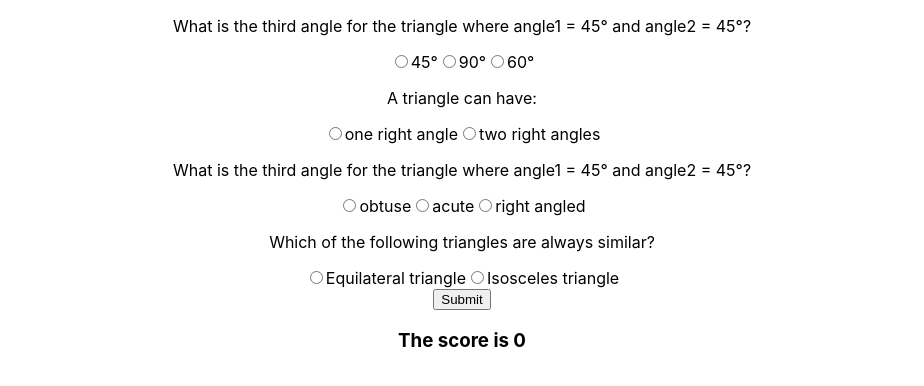
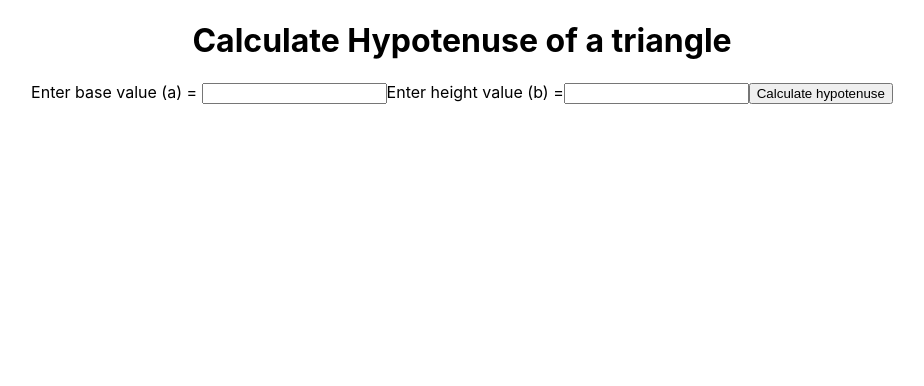
Before and after one commit to ankit1595/fun-with-triangle, a React (Create React App) app: page / in a window 1280 px wide. Shown: the top 386 px of the page, without its empty margins (178-1102 px from the left). Built offline with nearby package versions, Linux system fonts and the light colour scheme.

Commit message:
feat: calculate hypotenuse added

```diff
--- a/src/App.jsx
+++ b/src/App.jsx
@@ -1,4 +1,5 @@
 import "./App.css";
+import Hypotenuse from "./components/Hypotenuse";
 import IsTriangle from "./components/IsTriangle";
 import TriangleQuiz from "./components/TriangleQuiz";
 
@@ -6,7 +7,8 @@ function App() {
   return (
     <div className="App">
       {/* <IsTriangle /> */}
-      <TriangleQuiz />
+      {/* <TriangleQuiz /> */}
+      <Hypotenuse />
     </div>
   );
 }
--- /dev/null
+++ b/src/components/Hypotenuse.jsx
@@ -0,0 +1,61 @@
+import React, { useState } from "react";
+
+const Hypotenuse = () => {
+  const [sides, setSides] = useState({ base: "", height: "" });
+  const [output, setOutput] = useState("");
+  const [errorMessage, setErrorMessage] = useState("");
+
+  function handleInputs(e) {
+    setSides({
+      ...sides,
+      [e.target.name]: Number(e.target.value),
+    });
+    clearMessage();
+  }
+  function calculateHypotenuse() {
+    clearMessage();
+    console.log(sides);
+    const { base, height } = sides;
+    if (base < 0 || height < 0) {
+      setErrorMessage("Invalid inputs! Try Again");
+      return;
+    }
+    const hypotenuse = Math.sqrt(base ** 2 + height ** 2).toFixed(2);
+    console.log(hypotenuse);
+    setOutput(`The length of hypotenuse is ${hypotenuse}`);
+  }
+
+  function clearMessage() {
+    setErrorMessage("");
+    setOutput("");
+  }
+
+  return (
+    <div>
+      <h1>Calculate Hypotenuse of a triangle</h1>
+      <label htmlFor="base">Enter base value (a) = </label>
+      <input
+        type="number"
+        id="base"
+        name="base"
+        onChange={handleInputs}
+        value={sides.base}
+      />
+      <label htmlFor="height">Enter height value (b) =</label>
+      <input
+        type="number"
+        id="height"
+        name="height"
+        onChange={handleInputs}
+        value={sides.height}
+      />
+      <button onClick={calculateHypotenuse}>Calculate hypotenuse</button>
+      <div style={{ color: errorMessage && "red" }}>
+        {output}
+        {errorMessage}
+      </div>
+    </div>
+  );
+};
+
+export default Hypotenuse;
```
